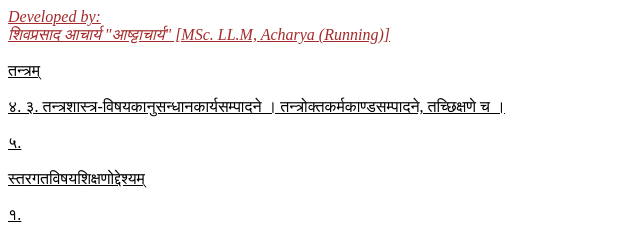
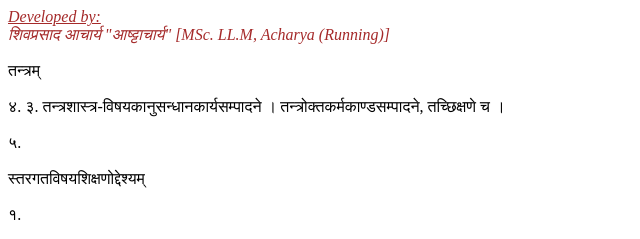
Before and after one commit to ShivaPrasadAcharya/tantrashastra.git.io, a plain HTML site: page index.html in a window 1280 px wide. Shown: the top 239 px of the page, 0-640 px from the left. Drawn offline with Linux system fonts and the light colour scheme.

Commit message:
correction

```diff
--- a/index.html
+++ b/index.html
@@ -19,7 +19,7 @@
 
 
 <!-- rough only: delete breaks and tally with mobile images to improve it. VSCode file name Tantrashastra -->
-<a id="developername"><u>Developed by:<u> <br>
+<a id="developername"><u>Developed by:</u> <br>
 
   शिवप्रसाद आचार्य "आष्ट्टाचार्य" [MSc. LL.M, Acharya (Running)] </a> <br><br>
 
```
